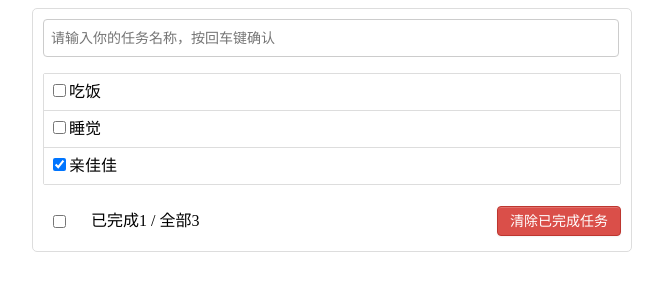
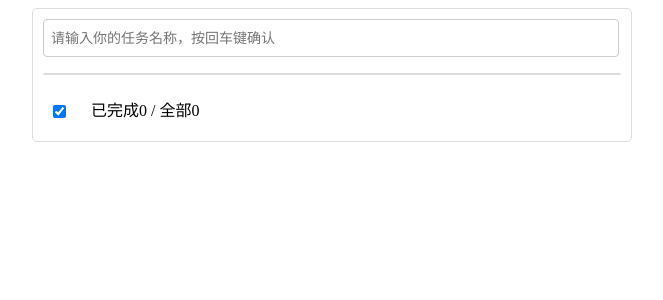
Before and after one commit to sheruce/Vue_todo, a Vue app: page / in a window 1280 px wide. Shown: the top 300 px of the page, without its empty margins (308-971 px from the left). Built offline with nearby package versions, Linux system fonts and the light colour scheme.

Commit message:
localstorage

```diff
--- a/src/App.vue
+++ b/src/App.vue
@@ -17,11 +17,7 @@
     export default {
         data(){
             return {
-                todos:[
-                    {title:'吃饭',complete:false},
-                    {title:'睡觉',complete:false},
-                    {title:'亲佳佳',complete:true},
-                ]
+                todos:JSON.parse(window.localStorage.getItem('todos_key') || '[]')
             }
         },
         methods:{
@@ -36,6 +32,14 @@
             },
             selectAllTodos(check){
                 this.todos.forEach(todo => todo.complete = check)
+            }
+        },
+        watch:{
+            todos:{
+                deep:true,
+                handler:function(value){
+                    window.localStorage.setItem('todos_key',JSON.stringify(value))
+                }
             }
         },
         components:{
```
